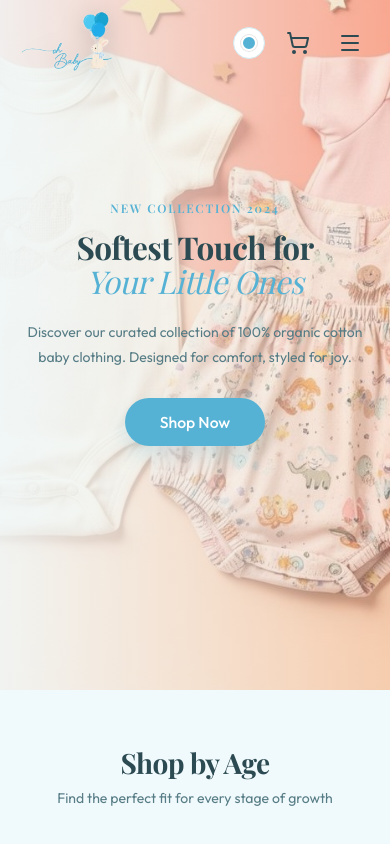
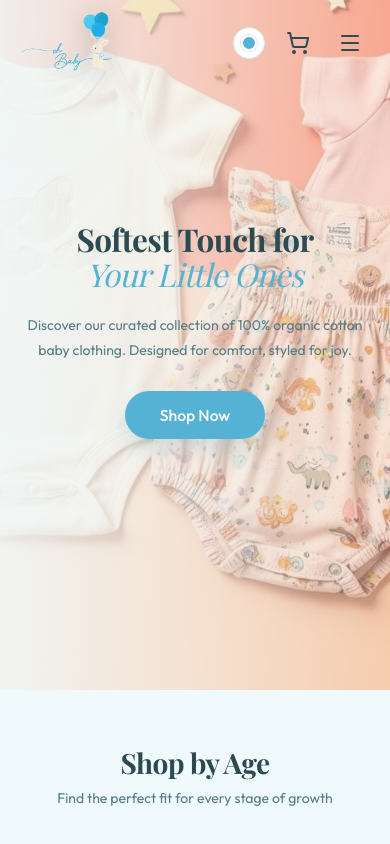
Before and after one commit to arvinthvj1/ohbabyerode-js, a React (Vite) app: page / in a window 390 px wide. Shown: the top 844 px of the page. Built offline with nearby package versions, Linux system fonts and the light colour scheme; a web font is replaced by a local one.

Commit message:
removed a line which affected tablets in landing screen

```diff
--- a/src/components/layout/HeroBanner.jsx
+++ b/src/components/layout/HeroBanner.jsx
@@ -16,7 +16,7 @@ const HeroBanner = () => {
             transition={{ duration: 0.6 }}
             className={styles.subheadline}
           >
-            New Collection 2024
+            {/* New Collection 2024 */}
           </motion.h4>
 
           <motion.h1
```
